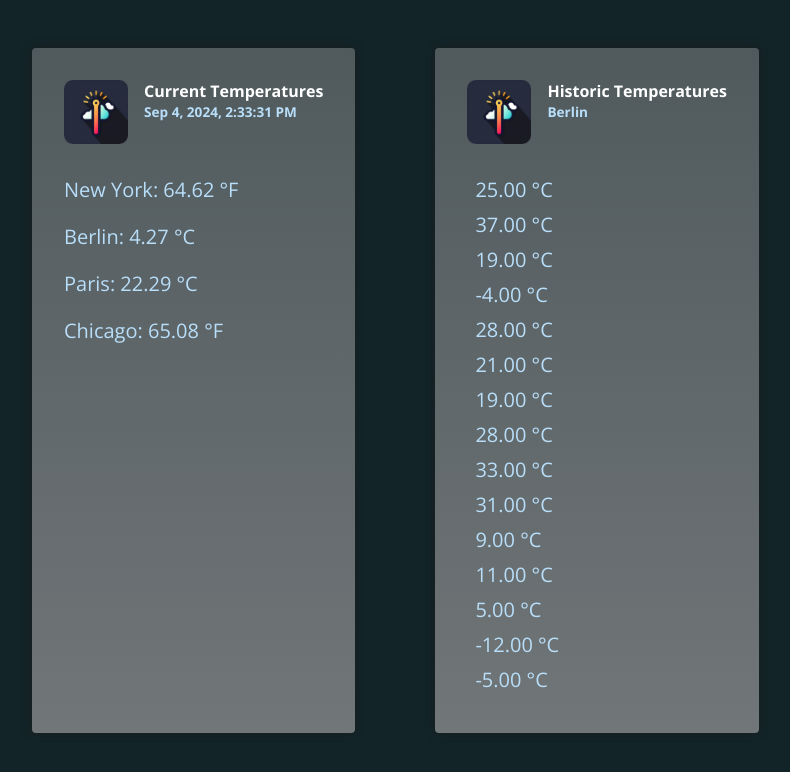
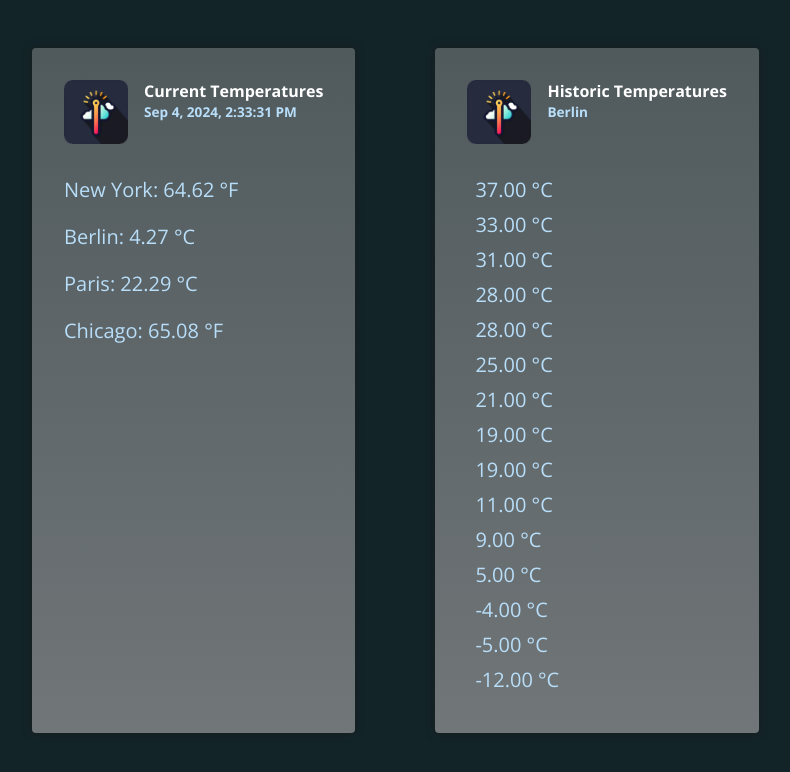
Before and after one commit to tetiana-zhuchenko/pipes-angular-07, an Angular app: page / in a window 1280 px wide. Shown: the top 772 px of the page, without its empty margins (168-958 px from the left). Built offline with nearby package versions, Linux system fonts and the light colour scheme.

Commit message:
feat: added how pipes are executed

```diff
--- a/src/app/app.component.html
+++ b/src/app/app.component.html
@@ -25,7 +25,8 @@
       </div>
     </header>
     <ul>
-      @for (temperature of historicTemperatures; track temperature) {
+      @for (temperature of historicTemperatures| sort: 'desc'; track
+      temperature) {
       <li (click)="onReset($index)">{{ temperature | temp : "cel" }}</li>
       }
     </ul>
--- a/src/app/app.component.ts
+++ b/src/app/app.component.ts
@@ -1,12 +1,13 @@
 import { DatePipe, DecimalPipe } from '@angular/common';
 import { Component } from '@angular/core';
 import { TemperaturePipe } from './temperature.pipe';
+import { SortPipe } from './sort.pipe';
 
 @Component({
   selector: 'app-root',
   standalone: true,
   templateUrl: './app.component.html',
-  imports: [DatePipe, DecimalPipe, TemperaturePipe],
+  imports: [DatePipe, DecimalPipe, TemperaturePipe, SortPipe],
 })
 export class AppComponent {
   currentDate = new Date();
@@ -22,6 +23,9 @@
   ];
 
   onReset(index: number) {
-    this.historicTemperatures[index] = 18;
+    // this.historicTemperatures[index] = 18;
+    const newTemps = [...this.historicTemperatures];
+    newTemps[index] = 18;
+    this.historicTemperatures = newTemps;
   }
 }
--- /dev/null
+++ b/src/app/sort.pipe.ts
@@ -0,0 +1,19 @@
+import { Pipe, PipeTransform } from '@angular/core';
+
+@Pipe({
+  name: 'sort',
+  standalone: true,
+})
+export class SortPipe implements PipeTransform {
+  transform(value: string[] | number[], direction: 'asc' | 'desc' = 'asc') {
+    const sorted = [...value];
+    sorted.sort((a, b) => {
+      if (direction === 'asc') {
+        return a > b ? 1 : -1;
+      } else {
+        return a > b ? -1 : 1;
+      }
+    });
+    return sorted;
+  }
+}
```
